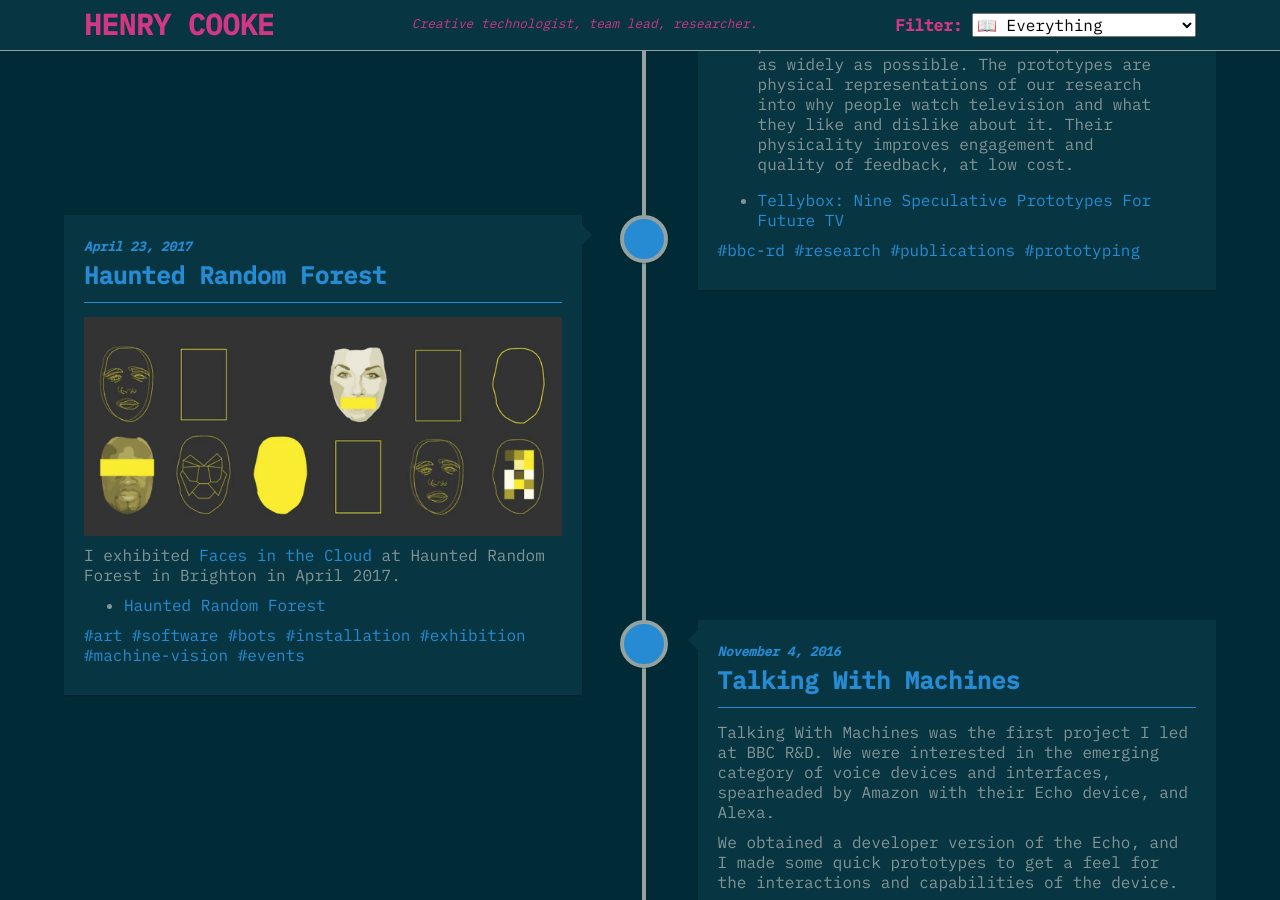
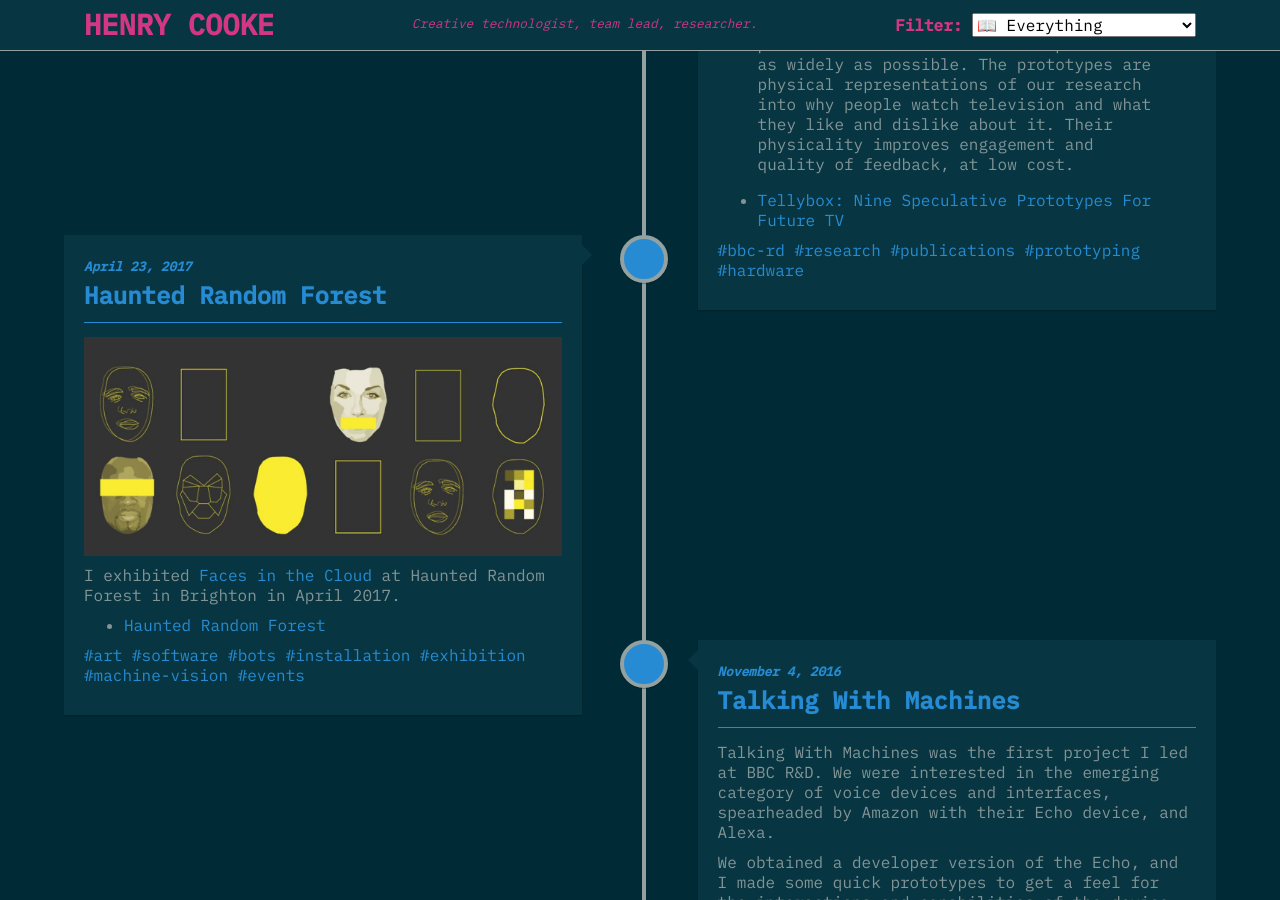
Before and after one commit to prehensile/prehensile.github.io, a Jekyll site: the page timeline/index.html, which Jekyll copies as it is, in a window 1280 px wide and 900 px high, scrolled down 19072 px. Built offline with Jekyll 4.4.1, drawn with Linux system fonts in a browser that asks for light colours.

Commit message:
add hardware tag to tellybox

```diff
--- a/timeline/index.html
+++ b/timeline/index.html
@@ -1887,7 +1887,7 @@ To this end, I&#39;ve been running workshops for people who are interested in ru
 
         <div
           class="timeline-entry category-publications"
-          data-category="bbc-rd,research,publications,prototyping"
+          data-category="bbc-rd,research,publications,prototyping,hardware"
           aria-hidden="false"
         >
           <!-- <div class="timeline-icon grey" title=""> -->
@@ -1928,6 +1928,8 @@ To this end, I&#39;ve been running workshops for people who are interested in ru
                 <a href="#" class="category-link category-publications" data-category="publications">#publications</a>
 
                 <a href="#" class="category-link " data-category="prototyping">#prototyping</a>
+
+                <a href="#" class="category-link " data-category="hardware">#hardware</a>
 
               </p>
 
```
